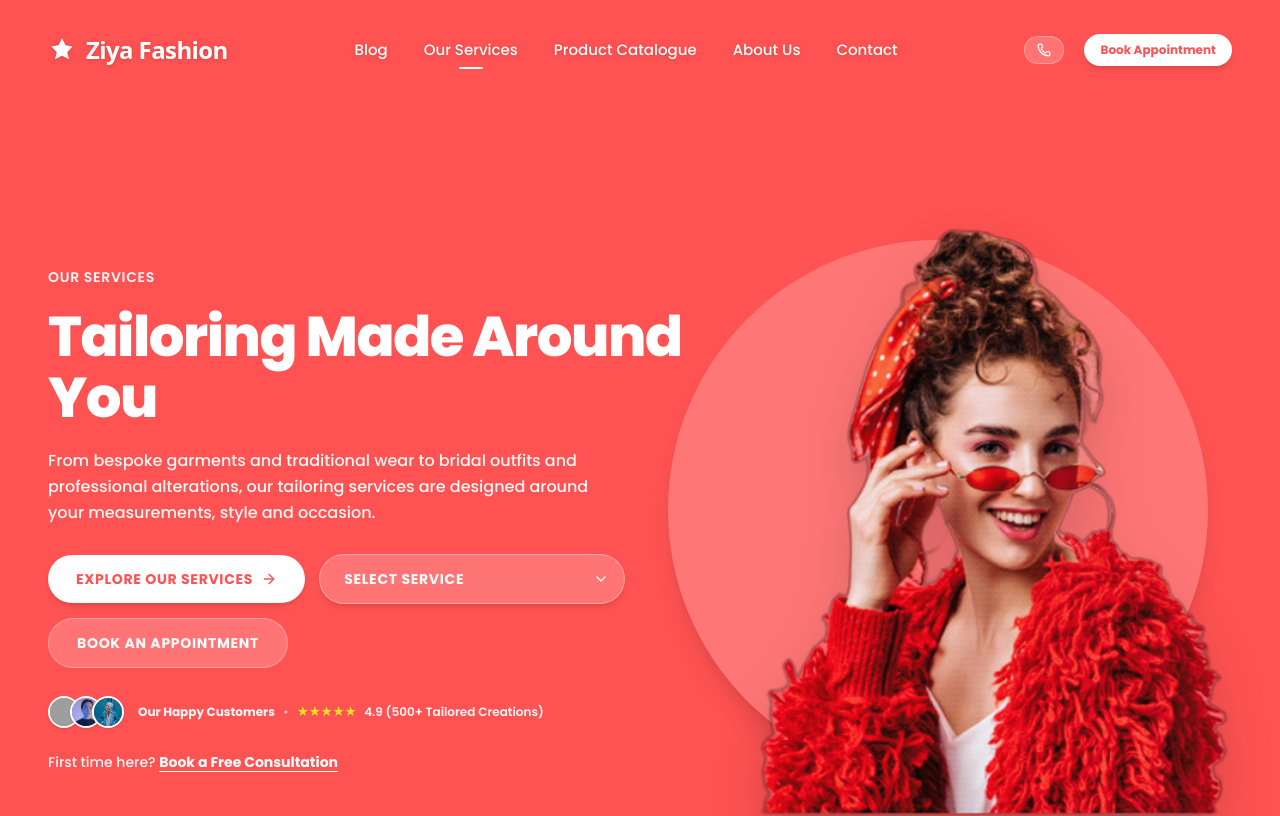
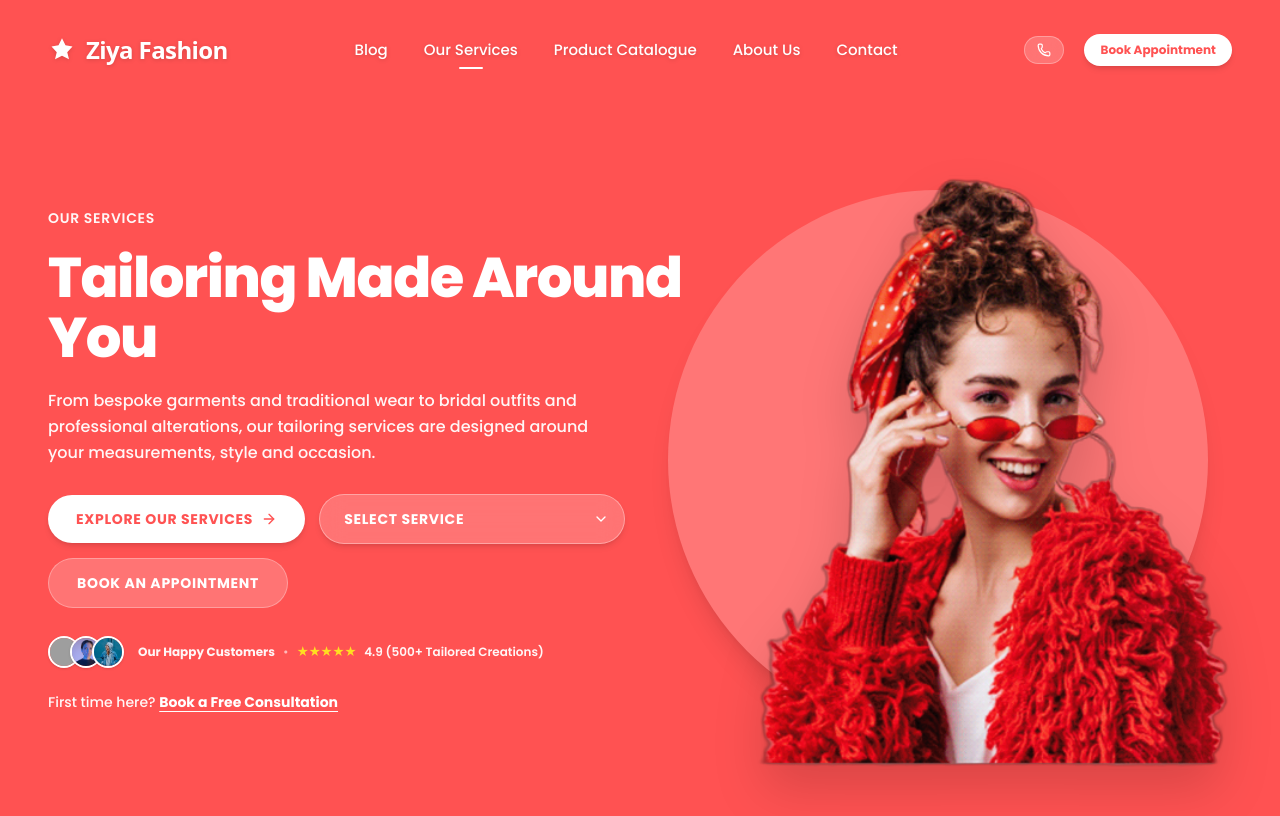
Before and after one commit to Utkarsh9571/ziyafashion, a Next.js app: page /services in a window 1280 px wide. Shown: the top 816 px of the page. Built offline with nearby package versions, Linux system fonts and the light colour scheme; grey boxes are pictures that could not be loaded.

Commit message:
feat: add services page and home hero component

```diff
--- a/src/app/services/page.tsx
+++ b/src/app/services/page.tsx
@@ -42,9 +42,9 @@ export default function ServicesPage() {
   return (
     <div className="bg-white min-h-screen flex flex-col w-full">
       {/* SECTION 1 — HERO */}
-      <section className="w-full min-h-[calc(100vh-4rem)] sm:min-h-[calc(100vh-5rem)] min-h-[calc(100svh-4rem)] sm:min-h-[calc(100svh-5rem)] bg-[#ff5252] text-white flex flex-col justify-end relative overflow-hidden">
-        <div className="w-full max-w-[1400px] mx-auto px-4 sm:px-8 lg:px-12 pb-0 h-full flex flex-col justify-end">
-          <div className="grid grid-cols-1 lg:grid-cols-12 gap-8 lg:gap-8 items-end h-full">
+      <section className="w-full min-h-[calc(100vh-4rem)] sm:min-h-[calc(100vh-5rem)] min-h-[calc(100svh-4rem)] sm:min-h-[calc(100svh-5rem)] bg-[#ff5252] text-white flex flex-col justify-center relative overflow-hidden">
+        <div className="w-full max-w-[1400px] mx-auto px-4 sm:px-8 lg:px-12 h-full flex flex-col justify-center py-6 sm:py-8 lg:py-4">
+          <div className="grid grid-cols-1 lg:grid-cols-12 gap-8 lg:gap-8 items-center">
 
             {/* Left Hero Content */}
             <div className="lg:col-span-7 space-y-5 text-left z-10 py-6 sm:py-10 lg:py-12 flex flex-col justify-center">
--- a/src/components/home/Hero.tsx
+++ b/src/components/home/Hero.tsx
@@ -8,10 +8,10 @@ import ServiceSelectDropdown from "@/components/common/ServiceSelectDropdown";
 
 export default function Hero() {
   return (
-    <section className="w-full min-h-[calc(100vh-5rem)] sm:min-h-[calc(100vh-5rem)] min-h-[calc(100svh-4rem)] sm:min-h-[calc(100svh-5rem)] bg-gradient-to-r from-[#ff4d4d] via-[#ff5858] to-[#ff4d4d] text-white flex flex-col justify-end relative mt-0 overflow-hidden">
+    <section className="w-full min-h-[calc(100vh-4rem)] sm:min-h-[calc(100vh-5rem)] min-h-[calc(100svh-4rem)] sm:min-h-[calc(100svh-5rem)] bg-gradient-to-r from-[#ff4d4d] via-[#ff5858] to-[#ff4d4d] text-white flex flex-col justify-center relative mt-0 overflow-hidden">
       {/* Constrained Content Container */}
-      <div className="w-full max-w-[1400px] mx-auto px-4 sm:px-8 lg:px-12 pb-0 h-full flex flex-col justify-end">
-        <div className="grid grid-cols-1 lg:grid-cols-12 gap-8 lg:gap-6 xl:gap-8 items-end">
+      <div className="w-full max-w-[1400px] mx-auto px-4 sm:px-8 lg:px-12 h-full flex flex-col justify-center py-6 sm:py-8 lg:py-4">
+        <div className="grid grid-cols-1 lg:grid-cols-12 gap-8 lg:gap-6 xl:gap-8 items-center">
 
           {/* Left Column: Typography, Interactive Bar & Social Proof */}
           <div className="lg:col-span-6 xl:col-span-6 space-y-6 sm:space-y-7 text-left z-10 flex flex-col justify-center py-8 sm:py-12 lg:py-14">
```
